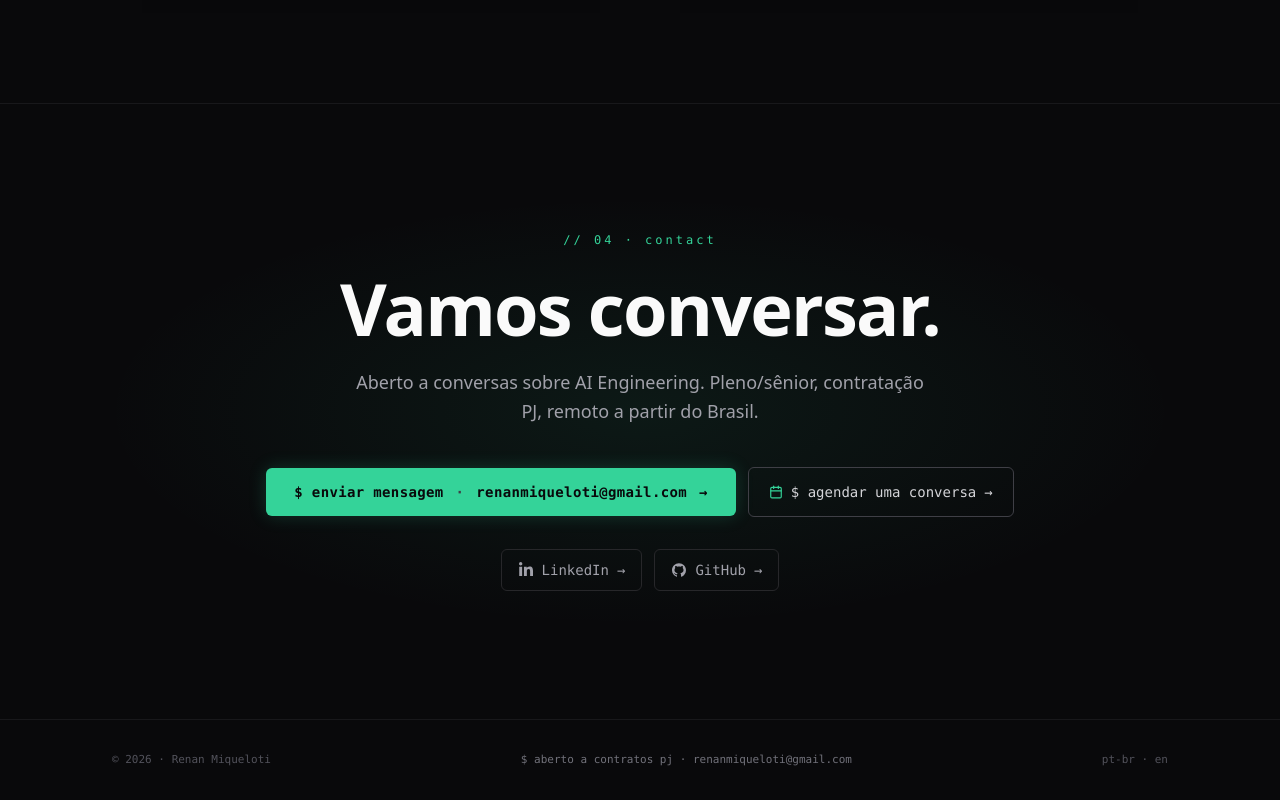
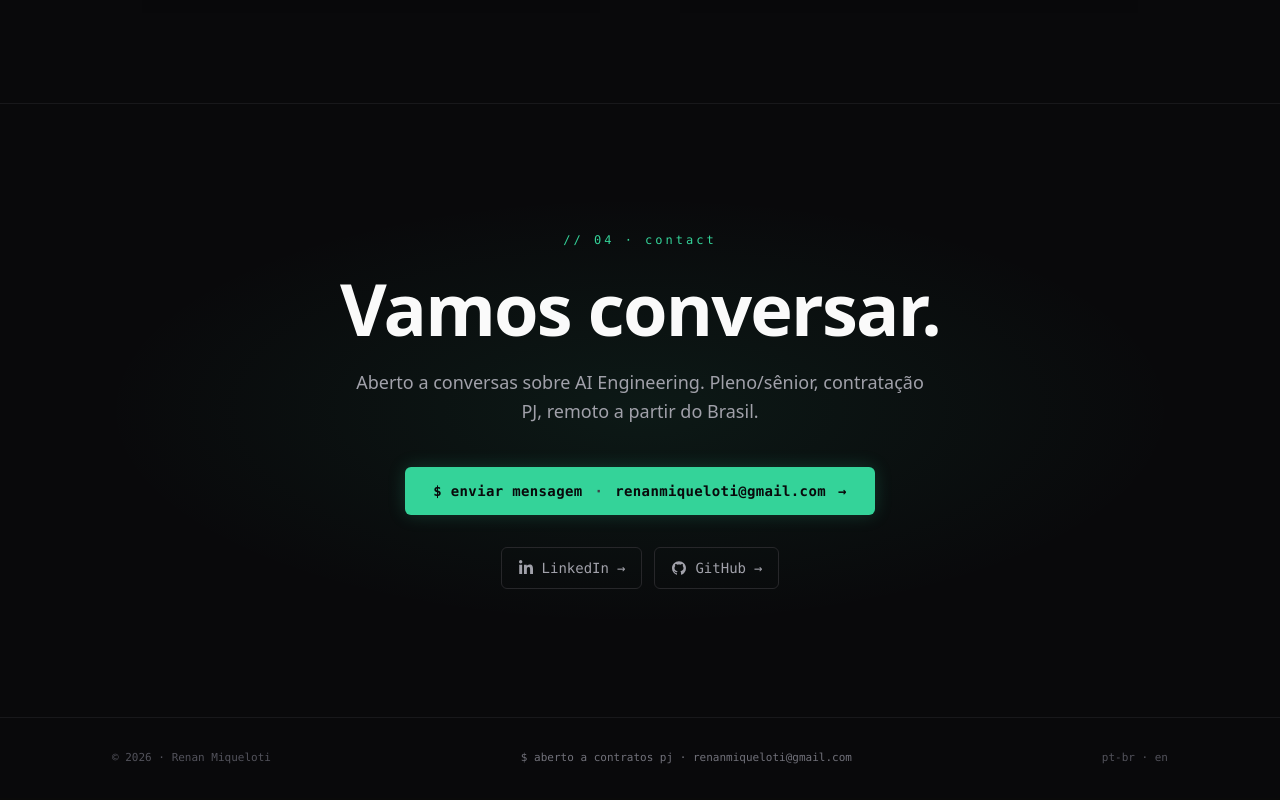
Before and after one commit to RenanMiqueloti/Page, a Next.js app: page / in a window 1280 px wide. Shown: the part 3372-4172 px from the top of the page. Built offline with nearby package versions, Linux system fonts and the light colour scheme.

Commit message:
chore: remove cal.com CTA from contact section
Drops the "schedule a call" button and the related ctaCal/ctaCalUrl
i18n strings. Contact stays at email + LinkedIn.

```diff
--- a/components/Sections/Contact.section.tsx
+++ b/components/Sections/Contact.section.tsx
@@ -1,6 +1,5 @@
 import { AiOutlineGithub } from "react-icons/ai";
 import { FaLinkedinIn } from "react-icons/fa";
-import { FiCalendar } from "react-icons/fi";
 import { Reveal } from "../Misc/Reveal.component";
 import { useT } from "../../lib/useLocale";
 
@@ -66,16 +65,6 @@ const Contact = () => {
               <span>{EMAIL}</span>
               <span className="transition-transform group-hover:translate-x-1">→</span>
             </a>
-            <a
-              href={c.ctaCalUrl}
-              target="_blank"
-              rel="noopener noreferrer"
-              className="group inline-flex items-center gap-2 px-5 py-3.5 border border-zinc-700 text-zinc-300 rounded-md font-mono text-sm hover:border-emerald-500/50 hover:text-emerald-300 transition-colors"
-            >
-              <FiCalendar size={14} className="text-emerald-400" />
-              <span>{c.ctaCal}</span>
-              <span className="transition-transform group-hover:translate-x-1">→</span>
-            </a>
           </div>
         </Reveal>
 
--- a/lib/i18n.ts
+++ b/lib/i18n.ts
@@ -72,8 +72,6 @@ export type Messages = {
     headline: string;
     body: string;
     ctaEmail: string;
-    ctaCal: string;
-    ctaCalUrl: string;
   };
   footer: {
     copyright: string;
@@ -298,8 +296,6 @@ export const MESSAGES: Record<Locale, Messages> = {
       headline: "Vamos conversar.",
       body: "Aberto a conversas sobre AI Engineering. Pleno/sênior, contratação PJ, remoto a partir do Brasil.",
       ctaEmail: "$ enviar mensagem",
-      ctaCal: "$ agendar uma conversa",
-      ctaCalUrl: "https://cal.com/renanmiqueloti",
     },
     footer: {
       copyright: "Renan Miqueloti",
@@ -520,8 +516,6 @@ export const MESSAGES: Record<Locale, Messages> = {
       headline: "Let's talk.",
       body: "Open to AI Engineering conversations. Mid/senior, contractor (PJ), remote from Brazil.",
       ctaEmail: "$ send a message",
-      ctaCal: "$ schedule a call",
-      ctaCalUrl: "https://cal.com/renanmiqueloti",
     },
     footer: {
       copyright: "Renan Miqueloti",
```
